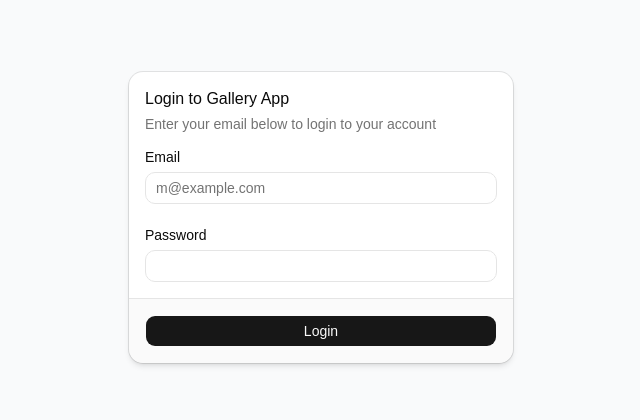
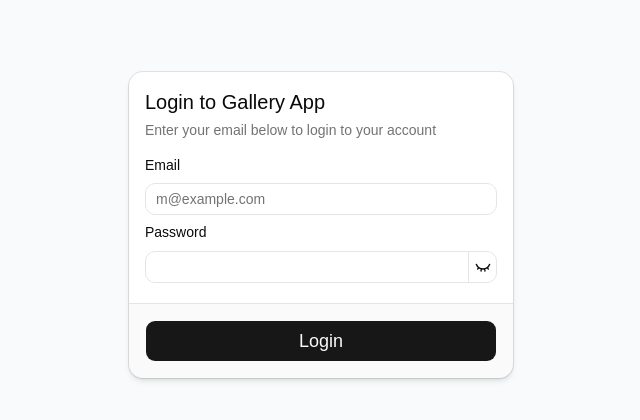
Before and after one commit to aliffirmansyah14/gallery-app, a React (Vite) app in the folder frontend/: page /login in a window 1280 px wide. Shown: the top 420 px of the page, without its empty margins (319-959 px from the left). Built offline with nearby package versions, Linux system fonts and the light colour scheme.

Commit message:
feat(login): add handler for form login

```diff
--- /dev/null
+++ b/frontend/src/components/ui/field.tsx
@@ -0,0 +1,236 @@
+import { useMemo } from "react"
+import { cva, type VariantProps } from "class-variance-authority"
+
+import { cn } from "@/lib/utils"
+import { Label } from "@/components/ui/label"
+import { Separator } from "@/components/ui/separator"
+
+function FieldSet({ className, ...props }: React.ComponentProps<"fieldset">) {
+  return (
+    <fieldset
+      data-slot="field-set"
+      className={cn(
+        "flex flex-col gap-4 has-[>[data-slot=checkbox-group]]:gap-3 has-[>[data-slot=radio-group]]:gap-3",
+        className
+      )}
+      {...props}
+    />
+  )
+}
+
+function FieldLegend({
+  className,
+  variant = "legend",
+  ...props
+}: React.ComponentProps<"legend"> & { variant?: "legend" | "label" }) {
+  return (
+    <legend
+      data-slot="field-legend"
+      data-variant={variant}
+      className={cn(
+        "mb-1.5 font-medium data-[variant=label]:text-sm data-[variant=legend]:text-base",
+        className
+      )}
+      {...props}
+    />
+  )
+}
+
+function FieldGroup({ className, ...props }: React.ComponentProps<"div">) {
+  return (
+    <div
+      data-slot="field-group"
+      className={cn(
+        "group/field-group @container/field-group flex w-full flex-col gap-5 data-[slot=checkbox-group]:gap-3 *:data-[slot=field-group]:gap-4",
+        className
+      )}
+      {...props}
+    />
+  )
+}
+
+const fieldVariants = cva(
+  "group/field flex w-full gap-2 data-[invalid=true]:text-destructive",
+  {
+    variants: {
+      orientation: {
+        vertical: "flex-col *:w-full [&>.sr-only]:w-auto",
+        horizontal:
+          "flex-row items-center has-[>[data-slot=field-content]]:items-start *:data-[slot=field-label]:flex-auto has-[>[data-slot=field-content]]:[&>[role=checkbox],[role=radio]]:mt-px",
+        responsive:
+          "flex-col *:w-full @md/field-group:flex-row @md/field-group:items-center @md/field-group:*:w-auto @md/field-group:has-[>[data-slot=field-content]]:items-start @md/field-group:*:data-[slot=field-label]:flex-auto [&>.sr-only]:w-auto @md/field-group:has-[>[data-slot=field-content]]:[&>[role=checkbox],[role=radio]]:mt-px",
+      },
+    },
+    defaultVariants: {
+      orientation: "vertical",
+    },
+  }
+)
+
+function Field({
+  className,
+  orientation = "vertical",
+  ...props
+}: React.ComponentProps<"div"> & VariantProps<typeof fieldVariants>) {
+  return (
+    <div
+      role="group"
+      data-slot="field"
+      data-orientation={orientation}
+      className={cn(fieldVariants({ orientation }), className)}
+      {...props}
+    />
+  )
+}
+
+function FieldContent({ className, ...props }: React.ComponentProps<"div">) {
+  return (
+    <div
+      data-slot="field-content"
+      className={cn(
+        "group/field-content flex flex-1 flex-col gap-0.5 leading-snug",
+        className
+      )}
+      {...props}
+    />
+  )
+}
+
+function FieldLabel({
+  className,
+  ...props
+}: React.ComponentProps<typeof Label>) {
+  return (
+    <Label
+      data-slot="field-label"
+      className={cn(
+        "group/field-label peer/field-label flex w-fit gap-2 leading-snug group-data-[disabled=true]/field:opacity-50 has-data-checked:border-primary/30 has-data-checked:bg-primary/5 has-[>[data-slot=field]]:rounded-lg has-[>[data-slot=field]]:border *:data-[slot=field]:p-2.5 dark:has-data-checked:border-primary/20 dark:has-data-checked:bg-primary/10",
+        "has-[>[data-slot=field]]:w-full has-[>[data-slot=field]]:flex-col",
+        className
+      )}
+      {...props}
+    />
+  )
+}
+
+function FieldTitle({ className, ...props }: React.ComponentProps<"div">) {
+  return (
+    <div
+      data-slot="field-label"
+      className={cn(
+        "flex w-fit items-center gap-2 text-sm font-medium group-data-[disabled=true]/field:opacity-50",
+        className
+      )}
+      {...props}
+    />
+  )
+}
+
+function FieldDescription({ className, ...props }: React.ComponentProps<"p">) {
+  return (
+    <p
+      data-slot="field-description"
+      className={cn(
+        "text-left text-sm leading-normal font-normal text-muted-foreground group-has-data-horizontal/field:text-balance [[data-variant=legend]+&]:-mt-1.5",
+        "last:mt-0 nth-last-2:-mt-1",
+        "[&>a]:underline [&>a]:underline-offset-4 [&>a:hover]:text-primary",
+        className
+      )}
+      {...props}
+    />
+  )
+}
+
+function FieldSeparator({
+  children,
+  className,
+  ...props
+}: React.ComponentProps<"div"> & {
+  children?: React.ReactNode
+}) {
+  return (
+    <div
+      data-slot="field-separator"
+      data-content={!!children}
+      className={cn(
+        "relative -my-2 h-5 text-sm group-data-[variant=outline]/field-group:-mb-2",
+        className
+      )}
+      {...props}
+    >
+      <Separator className="absolute inset-0 top-1/2" />
+      {children && (
+        <span
+          className="relative mx-auto block w-fit bg-background px-2 text-muted-foreground"
+          data-slot="field-separator-content"
+        >
+          {children}
+        </span>
+      )}
+    </div>
+  )
+}
+
+function FieldError({
+  className,
+  children,
+  errors,
+  ...props
+}: React.ComponentProps<"div"> & {
+  errors?: Array<{ message?: string } | undefined>
+}) {
+  const content = useMemo(() => {
+    if (children) {
+      return children
+    }
+
+    if (!errors?.length) {
+      return null
+    }
+
+    const uniqueErrors = [
+      ...new Map(errors.map((error) => [error?.message, error])).values(),
+    ]
+
+    if (uniqueErrors?.length == 1) {
+      return uniqueErrors[0]?.message
+    }
+
+    return (
+      <ul className="ml-4 flex list-disc flex-col gap-1">
+        {uniqueErrors.map(
+          (error, index) =>
+            error?.message && <li key={index}>{error.message}</li>
+        )}
+      </ul>
+    )
+  }, [children, errors])
+
+  if (!content) {
+    return null
+  }
+
+  return (
+    <div
+      role="alert"
+      data-slot="field-error"
+      className={cn("text-sm font-normal text-destructive", className)}
+      {...props}
+    >
+      {content}
+    </div>
+  )
+}
+
+export {
+  Field,
+  FieldLabel,
+  FieldDescription,
+  FieldError,
+  FieldGroup,
+  FieldLegend,
+  FieldSeparator,
+  FieldSet,
+  FieldContent,
+  FieldTitle,
+}
--- /dev/null
+++ b/frontend/src/components/ui/separator.tsx
@@ -0,0 +1,28 @@
+"use client"
+
+import * as React from "react"
+import { Separator as SeparatorPrimitive } from "radix-ui"
+
+import { cn } from "@/lib/utils"
+
+function Separator({
+  className,
+  orientation = "horizontal",
+  decorative = true,
+  ...props
+}: React.ComponentProps<typeof SeparatorPrimitive.Root>) {
+  return (
+    <SeparatorPrimitive.Root
+      data-slot="separator"
+      decorative={decorative}
+      orientation={orientation}
+      className={cn(
+        "shrink-0 bg-border data-horizontal:h-px data-horizontal:w-full data-vertical:w-px data-vertical:self-stretch",
+        className
+      )}
+      {...props}
+    />
+  )
+}
+
+export { Separator }
--- a/frontend/src/features/auth/components/FormLogin.tsx
+++ b/frontend/src/features/auth/components/FormLogin.tsx
@@ -8,41 +8,77 @@
 	CardTitle,
 } from "@/components/ui/card";
 import { Input } from "@/components/ui/input";
-import { Label } from "@/components/ui/label";
+import { Controller, useForm } from "react-hook-form";
+import { loginSchema, type LoginFormData } from "../types/auth.schema";
+import { zodResolver } from "@hookform/resolvers/zod";
+import { Field, FieldError, FieldLabel } from "@/components/ui/field";
+import InputPassword from "./InputPassword";
 
 const FormLogin = () => {
+	const form = useForm<LoginFormData>({
+		resolver: zodResolver(loginSchema),
+		defaultValues: {
+			email: "",
+			password: "",
+		},
+	});
+
+	const onSubmit = async (data: LoginFormData) => {
+		try {
+			console.log(data);
+		} catch (error) {
+			alert("Login gagal, periksa kembali akun Anda");
+		}
+	};
 	return (
 		<Card className="shadow-md">
 			<CardHeader>
-				<CardTitle>Login to Gallery App</CardTitle>
+				<CardTitle className="text-xl">Login to Gallery App</CardTitle>
 				<CardDescription>
 					Enter your email below to login to your account
 				</CardDescription>
 			</CardHeader>
-			<CardContent>
-				<form>
-					<div className="flex flex-col gap-6">
-						<div className="grid gap-2">
-							<Label htmlFor="email">Email</Label>
+			<form onSubmit={form.handleSubmit(onSubmit)} className="space-y-5">
+				<CardContent className="space-y-2">
+					<Controller
+						name="email"
+						control={form.control}
+						render={({ field, fieldState }) => (
+							<Field data-invalid={fieldState.invalid}>
+								<FieldLabel htmlFor={field.name}>Email</FieldLabel>
 								<Input
-								id="email"
-								type="email"
+									{...field}
+									id={field.name}
+									aria-invalid={fieldState.invalid}
 									placeholder="m@example.com"
 									required
 								/>
-						</div>
-						<div className="grid gap-2">
-							<Label htmlFor="password">Password</Label>
-							<Input id="password" type="password" required />
-						</div>
-					</div>
-				</form>
+								{fieldState.invalid && (
+									<FieldError errors={[fieldState.error]} />
+								)}
+							</Field>
+						)}
+					/>
+					<Controller
+						name="password"
+						control={form.control}
+						render={({ field, fieldState }) => (
+							<Field data-invalid={fieldState.invalid}>
+								<FieldLabel htmlFor={field.name}>Password</FieldLabel>
+								<InputPassword field={field} fieldState={fieldState} />
+								{fieldState.invalid && (
+									<FieldError errors={[fieldState.error]} />
+								)}
+							</Field>
+						)}
+					/>
 				</CardContent>
-			<CardFooter className="flex-col gap-2">
-				<Button type="submit" className="w-full">
+				<CardFooter>
+					<Button type="submit" className="w-full py-5 text-lg">
 						Login
 					</Button>
 				</CardFooter>
+			</form>
 		</Card>
 	);
 };
--- /dev/null
+++ b/frontend/src/features/auth/components/InputPassword.tsx
@@ -0,0 +1,44 @@
+import { Button } from "@/components/ui/button";
+import { Input } from "@/components/ui/input";
+import type {
+	ControllerFieldState,
+	ControllerRenderProps,
+} from "react-hook-form";
+import type { LoginFormData } from "../types/auth.schema";
+import { useState } from "react";
+import { Eye, EyeClosed } from "lucide-react";
+
+interface InputPasswordProps {
+	field: ControllerRenderProps<LoginFormData, "password">;
+	fieldState: ControllerFieldState;
+}
+
+const InputPassword = ({ field, fieldState }: InputPasswordProps) => {
+	const [isPasswordInputVisible, setIsPasswordInputVisible] =
+		useState<boolean>(false);
+	return (
+		<div className="relative overflow-hidden rounded-sm">
+			<Input
+				{...field}
+				id={field.name}
+				type={isPasswordInputVisible ? "text" : "password"}
+				aria-invalid={fieldState.invalid}
+				className="pr-8"
+				required
+			/>
+			<div className="absolute right-0 top-0 bottom-0 flex items-center justify-items-center border-l">
+				<Button
+					type="button"
+					variant={"ghost"}
+					size={"icon-sm"}
+					className="h-full rounded-none"
+					onClick={() => setIsPasswordInputVisible(!isPasswordInputVisible)}
+				>
+					{isPasswordInputVisible ? <Eye /> : <EyeClosed />}
+				</Button>
+			</div>
+		</div>
+	);
+};
+
+export default InputPassword;
--- /dev/null
+++ b/frontend/src/features/auth/types/auth.schema.ts
@@ -0,0 +1,11 @@
+import { z } from "zod";
+
+export const loginSchema = z.object({
+	email: z
+		.string()
+		.email("Format email tidak valid")
+		.min(1, "Email wajib diisi"),
+	password: z.string().min(6, "Password minimal 6 karakter"),
+});
+
+export type LoginFormData = z.infer<typeof loginSchema>;
--- a/frontend/src/pages/auth/LoginPage.tsx
+++ b/frontend/src/pages/auth/LoginPage.tsx
@@ -3,7 +3,7 @@
 const LoginPage = () => {
 	return (
 		<div className="w-full flex justify-center items-center mt-14">
-			<div className="max-w-sm w-full">
+			<div className="w-[clamp(var(--container-xs),90vw,var(--container-sm))]">
 				<FormLogin />
 			</div>
 		</div>
```
Also changed, not shown: frontend/src/components/ui/input.tsx (+5 -5 lines). Lines whose indentation alone changed are shown as unchanged.
